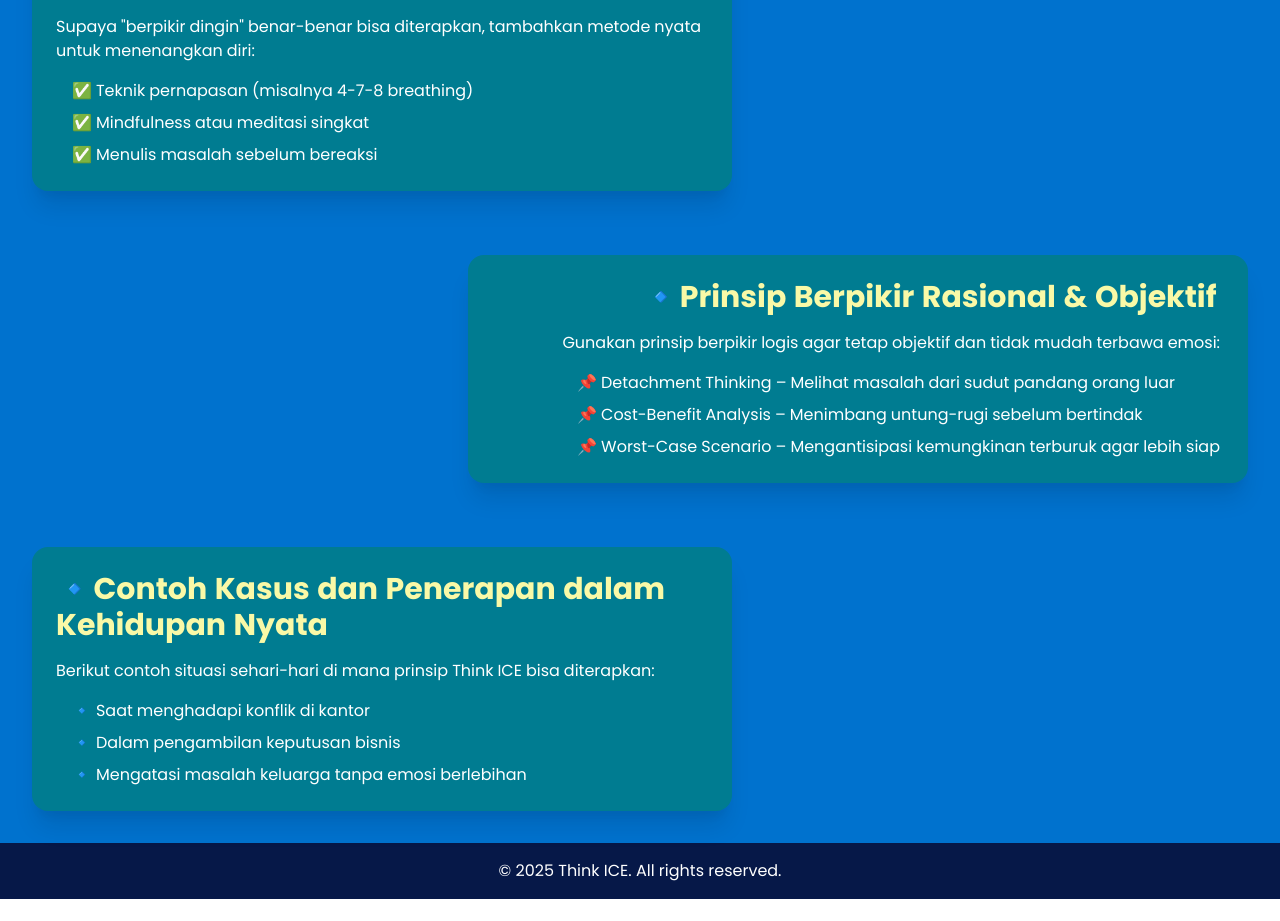
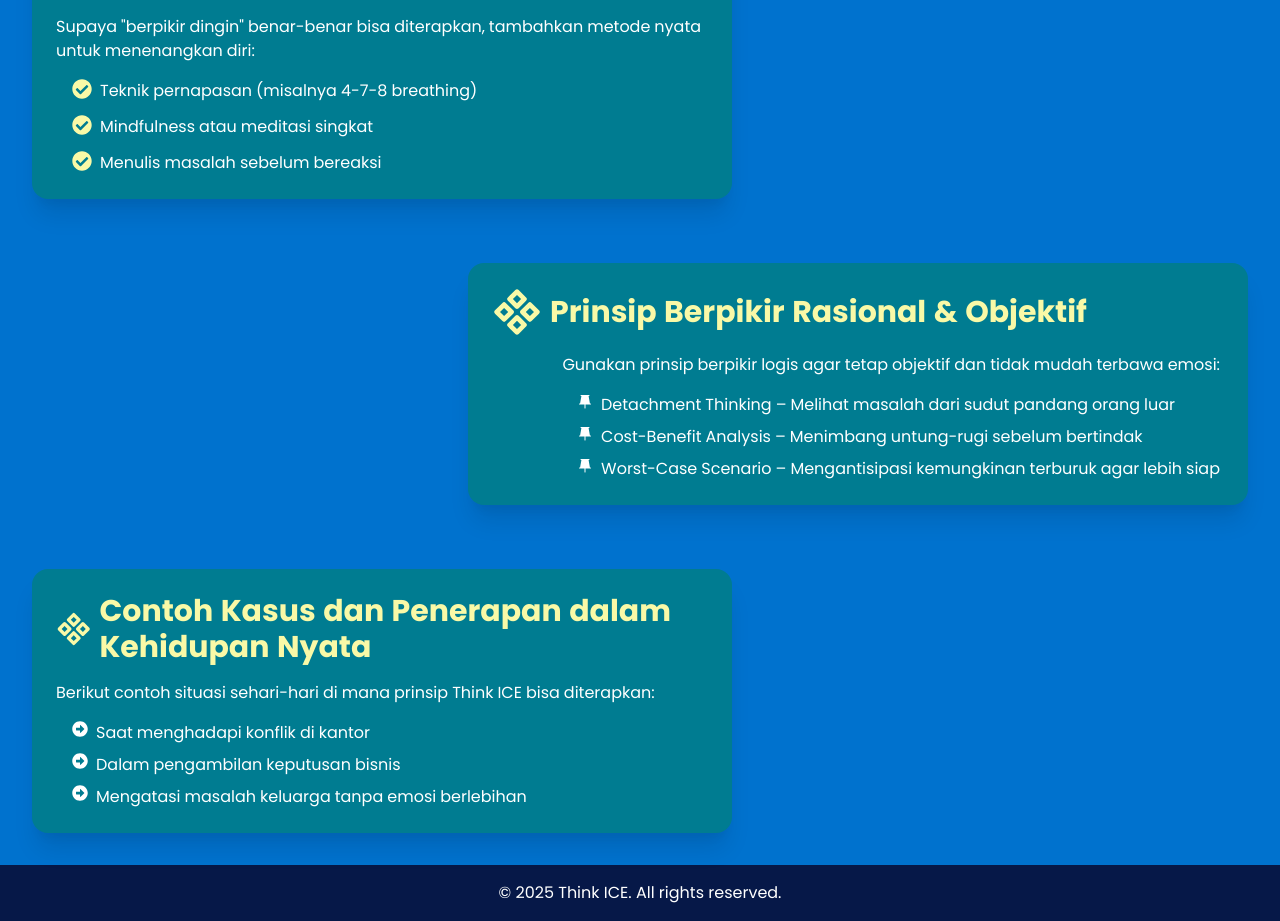
Before and after one commit to SammyBangun/think-ice, a React (Vite) app: page / in a window 1280 px wide. Shown: the part 1539-2460 px from the top of the page. Before the commit the page ends 2438 px from the top, so only its background shows below. Built offline with nearby package versions, Linux system fonts and the light colour scheme.

Commit message:
Update the look of the second section

```diff
--- a/package.json
+++ b/package.json
@@ -16,6 +16,7 @@
     "framer-motion": "^12.23.12",
     "react": "^19.1.0",
     "react-dom": "^19.1.0",
+    "react-icons": "^5.5.0",
     "react-router-dom": "^7.7.1"
   },
   "devDependencies": {
--- a/src/components/SecondSection.jsx
+++ b/src/components/SecondSection.jsx
@@ -1,7 +1,9 @@
 /* eslint-disable no-unused-vars */
-import { Heading, Text, VStack, List, ListItem, useTheme } from "@chakra-ui/react";
+import { Heading, Text, VStack, HStack, List, ListItem, useTheme } from "@chakra-ui/react";
 import { motion } from "framer-motion";
 import { MotionBox } from "../functions/addMotion";
+import { FaCheckCircle, FaArrowAltCircleRight } from "react-icons/fa";
+import { PiDiamondsFourBold, PiPushPinSimpleFill } from "react-icons/pi";
 
 const AnimatedText = ({ text, delay = 0 }) => {
     const words = text.split(" ");
@@ -65,15 +67,41 @@ export default function ThinkICESections() {
                 w="100%"
             >
                 <Heading size="lg" color={thinkICE.iceYellow} mb={4}>
-                    <AnimatedText text="🔹Teknik Menenangkan Diri (Cooling Down Methods)" />
+                    <HStack>
+                        <PiDiamondsFourBold color="#F9F9A7" size={50} />
+                        <AnimatedText text="Teknik Menenangkan Diri (Cooling Down Methods)" />
+                    </HStack>
                 </Heading>
                 <Text mb={4}>
                     <AnimatedText text='Supaya "berpikir dingin" benar-benar bisa diterapkan, tambahkan metode nyata untuk menenangkan diri:' delay={0.2} />
                 </Text>
-                <List spacing={2} pl={4}>
-                    <ListItem><AnimatedText text="✅ Teknik pernapasan (misalnya 4-7-8 breathing)" delay={0.3} /></ListItem>
-                    <ListItem><AnimatedText text="✅ Mindfulness atau meditasi singkat" delay={0.4} /></ListItem>
-                    <ListItem><AnimatedText text="✅ Menulis masalah sebelum bereaksi" delay={0.5} /></ListItem>
+                <List spacing={3} pl={4}>
+                    <ListItem>
+                        <HStack align="start">
+                            <FaCheckCircle color="#F9F9A7" size={20} />
+                            <Text>
+                                <AnimatedText text="Teknik pernapasan (misalnya 4-7-8 breathing)" delay={0.3} />
+                            </Text>
+                        </HStack>
+                    </ListItem>
+
+                    <ListItem>
+                        <HStack align="start">
+                            <FaCheckCircle color="#F9F9A7" size={20} />
+                            <Text>
+                                <AnimatedText text="Mindfulness atau meditasi singkat" delay={0.4} />
+                            </Text>
+                        </HStack>
+                    </ListItem>
+
+                    <ListItem>
+                        <HStack align="start">
+                            <FaCheckCircle color="#F9F9A7" size={20} />
+                            <Text>
+                                <AnimatedText text="Menulis masalah sebelum bereaksi" delay={0.5} />
+                            </Text>
+                        </HStack>
+                    </ListItem>
                 </List>
             </MotionBox>
 
@@ -91,15 +119,33 @@ export default function ThinkICESections() {
                 ml="auto"
             >
                 <Heading size="lg" color={thinkICE.iceYellow} mb={4}>
-                    <AnimatedText text="🔹Prinsip Berpikir Rasional & Objektif" />
+                    <HStack>
+                        <PiDiamondsFourBold color="#F9F9A7" size={50} />
+                        <AnimatedText text="Prinsip Berpikir Rasional & Objektif" />
+                    </HStack>
                 </Heading>
                 <Text mb={4}>
                     <AnimatedText text="Gunakan prinsip berpikir logis agar tetap objektif dan tidak mudah terbawa emosi:" delay={0.2} />
                 </Text>
                 <List spacing={2} display="inline-block" textAlign="left">
-                    <ListItem><AnimatedText text="📌 Detachment Thinking – Melihat masalah dari sudut pandang orang luar" delay={0.3} /></ListItem>
-                    <ListItem><AnimatedText text="📌 Cost-Benefit Analysis – Menimbang untung-rugi sebelum bertindak" delay={0.4} /></ListItem>
-                    <ListItem><AnimatedText text="📌 Worst-Case Scenario – Mengantisipasi kemungkinan terburuk agar lebih siap" delay={0.5} /></ListItem>
+                    <ListItem>
+                        <HStack align="start">
+                            <PiPushPinSimpleFill />
+                            <AnimatedText text="Detachment Thinking – Melihat masalah dari sudut pandang orang luar" delay={0.3} />
+                        </HStack>
+                    </ListItem>
+                    <ListItem>
+                        <HStack align="start">
+                            <PiPushPinSimpleFill />
+                            <AnimatedText text="Cost-Benefit Analysis – Menimbang untung-rugi sebelum bertindak" delay={0.4} />
+                        </HStack>
+                    </ListItem>
+                    <ListItem>
+                        <HStack align="start">
+                            <PiPushPinSimpleFill />
+                            <AnimatedText text="Worst-Case Scenario – Mengantisipasi kemungkinan terburuk agar lebih siap" delay={0.5} />
+                        </HStack>
+                    </ListItem>
                 </List>
             </MotionBox>
 
@@ -116,15 +162,33 @@ export default function ThinkICESections() {
                 w="100%"
             >
                 <Heading size="lg" color={thinkICE.iceYellow} mb={4}>
-                    <AnimatedText text="🔹Contoh Kasus dan Penerapan dalam Kehidupan Nyata" />
+                    <HStack>
+                        <PiDiamondsFourBold color="#F9F9A7" size={50} />
+                        <AnimatedText text="Contoh Kasus dan Penerapan dalam Kehidupan Nyata" />
+                    </HStack>
                 </Heading>
                 <Text mb={4}>
                     <AnimatedText text="Berikut contoh situasi sehari-hari di mana prinsip Think ICE bisa diterapkan:" delay={0.2} />
                 </Text>
                 <List spacing={2} pl={4}>
-                    <ListItem><AnimatedText text="🔹 Saat menghadapi konflik di kantor" delay={0.3} /></ListItem>
-                    <ListItem><AnimatedText text="🔹 Dalam pengambilan keputusan bisnis" delay={0.4} /></ListItem>
-                    <ListItem><AnimatedText text="🔹 Mengatasi masalah keluarga tanpa emosi berlebihan" delay={0.5} /></ListItem>
+                    <ListItem>
+                        <HStack align="start">
+                            <FaArrowAltCircleRight />
+                            <AnimatedText text="Saat menghadapi konflik di kantor" delay={0.3} />
+                        </HStack>
+                    </ListItem>
+                    <ListItem>
+                        <HStack align="start">
+                            <FaArrowAltCircleRight />
+                            <AnimatedText text="Dalam pengambilan keputusan bisnis" delay={0.4} />
+                        </HStack>
+                    </ListItem>
+                    <ListItem>
+                        <HStack align="start">
+                            <FaArrowAltCircleRight />
+                            <AnimatedText text="Mengatasi masalah keluarga tanpa emosi berlebihan" delay={0.5} />
+                        </HStack>
+                    </ListItem>
                 </List>
             </MotionBox>
         </VStack >
```
Also changed, not shown: 1 other file (tests, documents, lock files or other folders).
